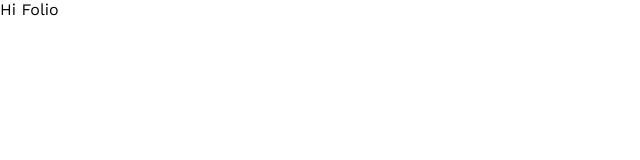
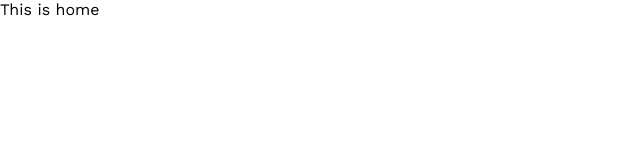
Before and after one commit to PLN2020/react-portfolio, a React (Create React App) app: page / in a window 1280 px wide. Shown: the top 160 px of the page, without its empty margins (0-640 px from the left). Built offline with nearby package versions, Linux system fonts and the light colour scheme.

Commit message:
updated index.js

```diff
--- a/src/App.js
+++ b/src/App.js
@@ -1,11 +1,8 @@
 import React from 'react'
+import Home from './components/home'
 
 function App() {
-  return (
-    <div>
-      Hi Folio
-    </div>
-  )
+  return <Home />
 }
 
 export default App
--- a/src/components/home/index.js
+++ b/src/components/home/index.js
@@ -1,7 +1,7 @@
 import React from 'react';
 
-function home() {
+function Home() {
   return <div>This is home</div>;
 }
 
-export default home
+export default Home
```
